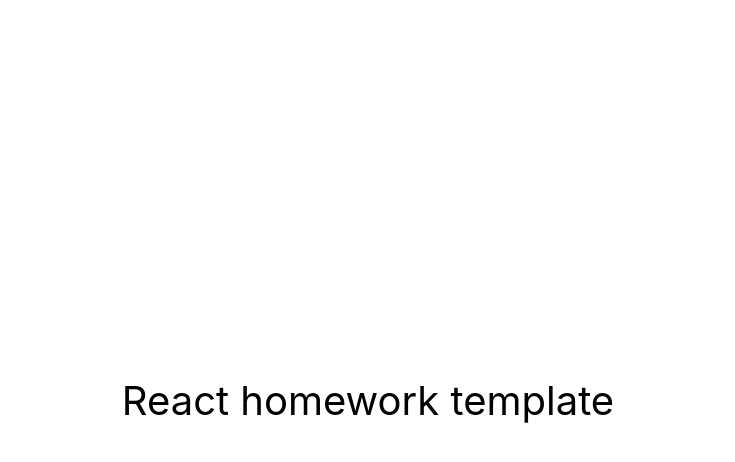
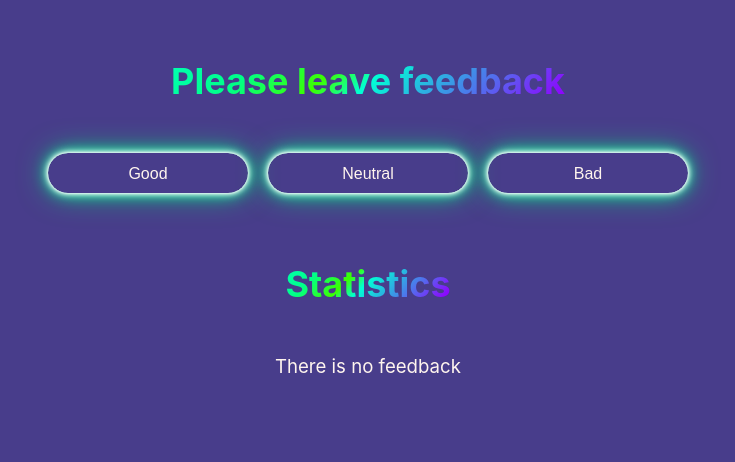
Before and after one commit to OksanaLukashyk/goit-react-hw-02-feedback, a React (Create React App) app: page / in a window 1280 px wide. Shown: the top 462 px of the page, without its empty margins (272-1007 px from the left). Built offline with nearby package versions, Linux system fonts and the light colour scheme.

Commit message:
add jsx and css

```diff
--- a/package.json
+++ b/package.json
@@ -7,6 +7,7 @@
     "@testing-library/jest-dom": "^5.16.3",
     "@testing-library/react": "^12.1.4",
     "@testing-library/user-event": "^13.5.0",
+    "notiflix": "^3.2.6",
     "react": "^18.1.0",
     "react-dom": "^18.1.0",
     "react-scripts": "5.0.1",
--- a/src/components/App.jsx
+++ b/src/components/App.jsx
@@ -1,16 +1,54 @@
-export const App = () => {
-  return (
-    <div
-      style={{
-        height: '100vh',
-        display: 'flex',
-        justifyContent: 'center',
-        alignItems: 'center',
-        fontSize: 40,
-        color: '#010101'
-      }}
-    >
-      React homework template
-    </div>
-  );
+import React, { Component } from 'react';
+
+import Section from 'components/Section/Section';
+import { FeedbackOptions } from './FeedbackOptions/FeedbackOptions';
+import { Notification } from './Notification/Notification';
+import { Statictics } from './Statistics/Statistics';
+
+
+export class App extends Component {
+
+  state = {
+    good: 0,
+    neutral: 0,
+    bad: 0,
+  };
+
+  onLeaveFeedback = (option) => {
+    this.setState((prevState) => {
+      return { [option]: prevState[option] + 1, };
+
+    });
+  };
+
+  options = Object.keys(this.state);
+
+  countTotalFeedback = ({ good, neutral, bad }) => good + neutral + bad;
+  countPositiveFeedbackPercentage = () => {
+    const total = this.countTotalFeedback(this.state)
+  //    if (Number.isNaN(parseInt(this.state.good * 100 /total))) {
+  //   return 0;
+  // }
+    return parseInt(this.state.good * 100 /total);
+  };
+
+  render() {
+    return(
+      <div className="container">
+        <Section title="Please leave feedback">
+          <FeedbackOptions options={this.options} onLeaveFeedback={this.onLeaveFeedback} />
+        </Section>
+        <Section title="Statistics">
+          {this.countTotalFeedback(this.state) ? (<Statictics
+            good={this.state.good}
+            neutral={this.state.neutral}
+            bad={this.state.bad}
+            total={this.countTotalFeedback(this.state)}
+            positivePercentage={this.countPositiveFeedbackPercentage()}
+          />) :
+            (<Notification message="There is no feedback" />)}
+        </Section>
+      </div>
+    );
+  };
 };
--- /dev/null
+++ b/src/components/FeedbackOptions/FeedbackOptions.jsx
@@ -0,0 +1,33 @@
+// import { Report } from 'notiflix/build/notiflix-report-aio';
+import { Notify } from 'notiflix/build/notiflix-notify-aio';
+
+import css from './FeedbackOptions.module.css'
+
+export const FeedbackOptions = ({ options, onLeaveFeedback }) => {
+    return (
+        <ul className={css.btnList}> {
+            options.map(option => (
+                <li key={option} className = {`${css.btnListItem} ${css.glowOnHover}`}>
+                    <button
+                        type="button"
+                        className={css.btnFeedBack}
+                        onClick={() => {
+                            onLeaveFeedback(option);
+                            // Report.success(
+                            //     'Feedback was successfully added',  'Your opinion is very valuable. With many thanks, your cafe "Expresso"', 'Ok',
+                        Notify.success(
+                            'Your opinion is very valuable for us - With many thanks💜, your cafe "Expresso"',
+  {
+    timeout: 6000,
+  },
+);
+                        }}
+                    >
+                        {option}
+                    </button>
+                </li>
+            ))
+        }
+        </ul>
+    )
+}
--- /dev/null
+++ b/src/components/FeedbackOptions/FeedbackOptions.module.css
@@ -0,0 +1,41 @@
+.btnList {
+  display: flex;
+  justify-content: center;
+  align-items: center;
+  gap: 20px;
+}
+
+.btnFeedBack {
+  padding: 10px;
+  width: 200px;
+  height: 40px;
+  border-color: transparent;
+  outline: none;
+  border-radius: 40px;
+  background: transparent;
+  font-size: 16px;
+  text-transform: capitalize;
+  color: seashell;
+  box-shadow: 0 0 2px #fff, 0 0 5px #fff, 0 0 8px #fff, 0 0 15px #0fa,
+    0 0 30px rgba(0, 255, 110, 0.718);
+  transition: transform 0.3s ease-in-out;
+}
+
+.btnFeedBack:hover {
+  transform: scale(1.05);
+  box-shadow: 0 0 2px #fff, 0 0 5px #fff, 0 0 8px #fff, 0 0 15px #0fa,
+    0 0 30px rgba(0, 255, 110, 0.718), 0 0 45px rgba(0, 255, 110, 0.718);
+  animation: pulsate-light 2s infinite alternate;
+}
+
+@keyframes pulsate-light {
+  100% {
+    box-shadow: 0 0 4px #fff, 0 0 9px #fff, 0 0 10px #fff, 0 0 25px #0fa,
+      0 0 45px rgba(0, 255, 110, 0.718), 0 0 55px rgba(0, 255, 110, 0.718);
+  }
+
+  0% {
+    box-shadow: 0 0 2px #fff, 0 0 7px #fff, 0 0 7px #fff, 0 0 10px #0fa,
+      0 0 20px rgba(0, 255, 110, 0.718), 0 0 35px rgba(0, 255, 110, 0.718);
+  }
+}
--- /dev/null
+++ b/src/components/Notification/Notification.jsx
@@ -0,0 +1,5 @@
+import css from './Notification.module.css'
+
+export const Notification = ({ message }) => {
+    return <p className = {css.notification}>{message}</p>
+}
--- /dev/null
+++ b/src/components/Notification/Notification.module.css
@@ -0,0 +1,18 @@
+.notification {
+  font-size: 18px;
+  animation: scale 3s alternate infinite linear;
+}
+
+@keyframes scale {
+  0% {
+    transform: scale(1);
+  }
+
+  50% {
+    transform: scale(1.1);
+  }
+
+  100% {
+    transform: scale(1);
+  }
+}
--- /dev/null
+++ b/src/components/Section/Section.jsx
@@ -0,0 +1,12 @@
+import css from './Section.module.css';
+
+const Section = ({ children, title = false }) => {
+  return (
+    <section className={css.section}>
+      {title && <h2>{title}</h2>}
+      {children}
+    </section>
+  );
+};
+
+export default Section;
--- /dev/null
+++ b/src/components/Section/Section.module.css
@@ -0,0 +1,34 @@
+section {
+  padding: 10px;
+  display: flex;
+  flex-direction: column;
+  align-items: center;
+}
+
+section h2 {
+  margin-bottom: 50px;
+  background-image: linear-gradient(
+    -225deg,
+    #00ffd5 0%,
+    #00ff88 19%,
+    #3cff00 29%,
+    #00ffd5 35%,
+    #9000ff 60%,
+    #00ff5e 77%,
+    #7a00ff 85%,
+    #00ffd5 100%
+  );
+  background-size: 200% auto;
+  color: #fff;
+  font-size: 36px;
+  background-clip: text;
+  -webkit-background-clip: text;
+  -webkit-text-fill-color: transparent;
+  animation: textclip 5s ease infinite;
+}
+
+@keyframes textclip {
+  to {
+    background-position: 200% center;
+  }
+}
--- /dev/null
+++ b/src/components/Statistics/Statictics.module.css
@@ -0,0 +1,16 @@
+.statsList {
+  display: flex;
+  flex-direction: column;
+  gap: 10px;
+  justify-content: center;
+  max-width: 500px;
+  padding: 20px;
+  border-radius: 20px;
+  box-shadow: 0 0 2px #fff, 0 0 5px #fff, 0 0 8px #fff, 0 0 15px #0fa,
+    0 0 30px rgba(0, 255, 110, 0.718);
+}
+
+.statsListItem {
+  font-size: 18px;
+  font-style: italic;
+}
--- /dev/null
+++ b/src/components/Statistics/Statistics.jsx
@@ -0,0 +1,13 @@
+import css from './Statictics.module.css'
+
+export const Statictics = ({ good, neutral, bad, total, positivePercentage }) => {
+    return (
+        <ul className={css.statsList}>
+            <li className={css.statsListItem}>Good: {good}</li>
+            <li className={css.statsListItem}>Neutral: {neutral}</li>
+            <li className={css.statsListItem}>Bad: {bad}</li>
+            <li className={css.statsListItem}>Total: {total}</li>
+            <li className={css.statsListItem}>Positive feedback: {positivePercentage}%</li>
+        </ul>
+    )
+}
--- a/src/index.css
+++ b/src/index.css
@@ -7,9 +7,47 @@ body {
     sans-serif;
   -webkit-font-smoothing: antialiased;
   -moz-osx-font-smoothing: grayscale;
+  background-color: darkslateblue;
 }
 
 code {
   font-family: source-code-pro, Menlo, Monaco, Consolas, 'Courier New',
     monospace;
 }
+
+h1,
+h2,
+h3,
+h4,
+h5,
+h6,
+p,
+span {
+  margin: 0;
+  padding: 0;
+}
+
+ul,
+ol {
+  margin: 0;
+  padding: 0;
+  list-style: none;
+}
+
+img {
+  display: block;
+  max-width: 100%;
+  height: auto;
+}
+
+.container {
+  max-width: 100%;
+  padding: 50px;
+  display: flex;
+  flex-direction: column;
+  gap: 50px;
+  justify-content: center;
+  align-items: center;
+  line-height: 1.2;
+  color: seashell;
+}
```
Also changed, not shown: 1 other file (tests, documents, lock files or other folders).
